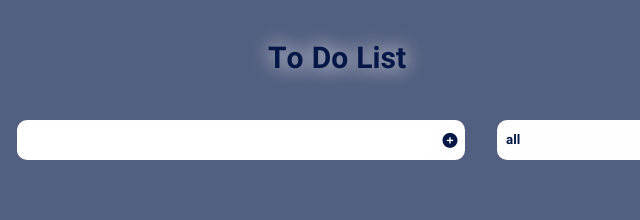
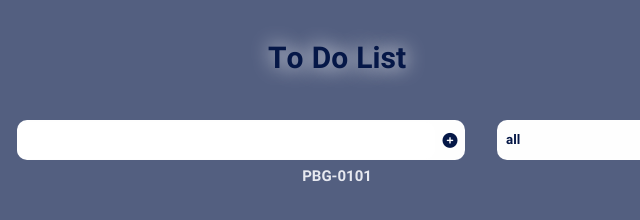
Before and after one commit to Babak01Gh/TodoListProject, a plain HTML site: page index.html in a window 1280 px wide. Shown: the full height of the page, 303-943 px from the left. Drawn offline with Linux system fonts and the light colour scheme.

Commit message:
edit html file add footer section

```diff
--- a/index.html
+++ b/index.html
@@ -33,6 +33,9 @@
       </div>
       <div class="todos-list"></div>
     </section>
+    <footer>
+      <h2>PBG-0101</h2>
+    </footer>
     <script src="main.js"></script>
   </body>
 </html>
```
